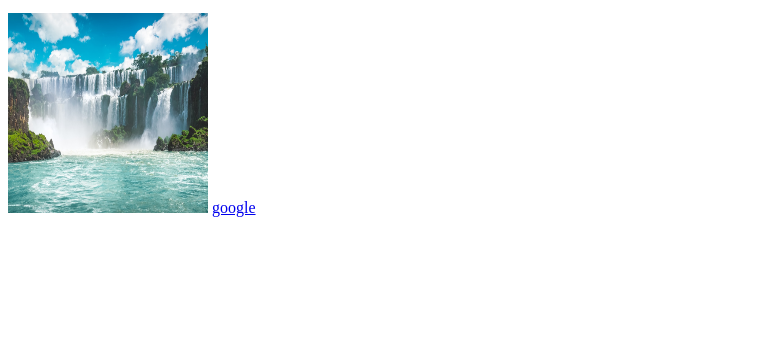
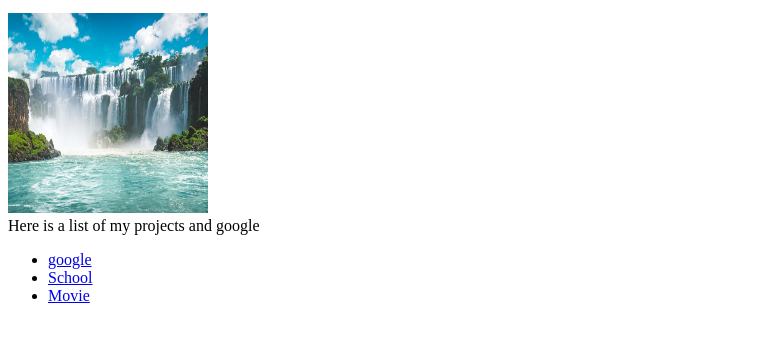
Before and after one commit to jothang/personalWeb, a plain HTML site: page index.html in a window 1280 px wide. Shown: the part 101-440 px from the top of the page, without its empty margins (0-764 px from the left). Drawn offline with Linux system fonts and the light colour scheme.

Commit message:
second commit

```diff
--- a/index.html
+++ b/index.html
@@ -9,6 +9,11 @@
     <h1 style = "text-align: center;">John Lyin</h1>
     <p>This is my first web page.</p>
     <img src = "./assets/water.jpg" style = "width: 200px; height: 200px; margin:auto" alt = "water">
-    <a href="https://www.google.com/" target="_blank">google</a>
+    <div>Here is a list of my projects and google</div>
+    <ul>
+        <li><a href="https://www.google.com/" target="_blank">google</a></li>
+        <li><a href = "https://schoolclient.herokuapp.com/" target="_blank">School</a></li>
+        <li><a href = "https://ur-a-critic.herokuapp.com/" target="_blank">Movie</a></li>
+    </ul>
 </body>
 </html>
```
